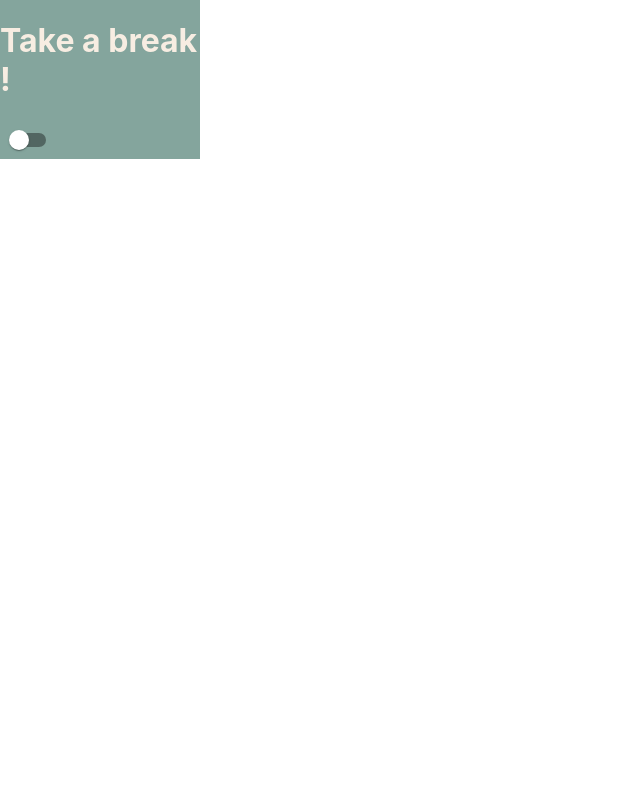
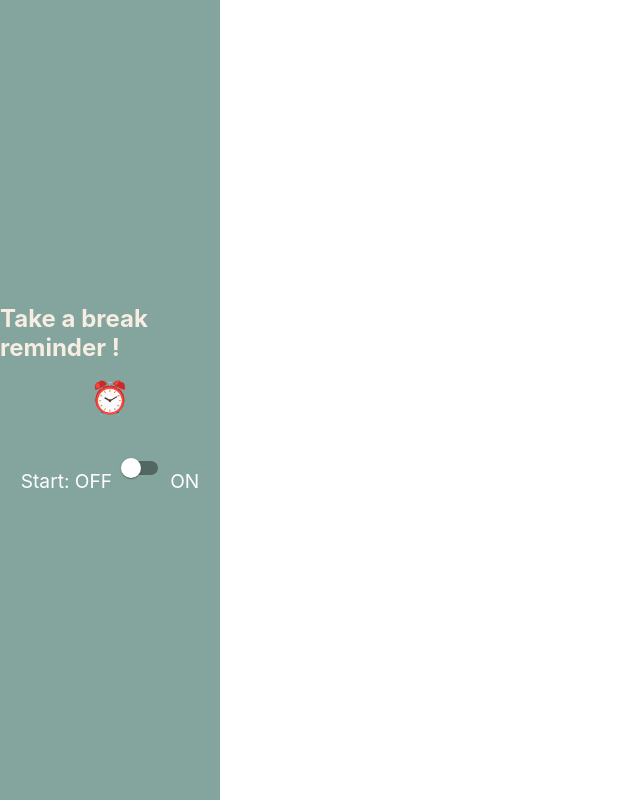
Before and after one commit to martinmortier/takeabreak, a React (Create React App) app: page / in a window 1280 px wide. Shown: the whole page, without its empty margins (0-640 px from the left). Built offline with nearby package versions, Linux system fonts and the light colour scheme.

Commit message:
Styling App component

```diff
--- a/public/background.js
+++ b/public/background.js
@@ -7,8 +7,8 @@ chrome.storage.onChanged.addListener(() => {
       if (startTimerNotification && time > 0) {
         interval = setInterval(() => {
           chrome.notifications.create({
-            title: "Reminder",
-            message: "Test reminder",
+            title: "It's time to take a beak !",
+            message: "Don't forget to drink some water and sit on your chair properly 😄",
             iconUrl: "./relaxIcon.png",
             type: "basic",
           });
@@ -17,5 +17,3 @@ chrome.storage.onChanged.addListener(() => {
     }
   );
 });
-
-//TODO: Save startTimerNotification and time value in App.tsx
--- a/src/App.styles.js
+++ b/src/App.styles.js
@@ -1,4 +1,5 @@
 import { makeStyles } from "@mui/styles";
+import { fontSize } from "@mui/system";
 
 export const useStyles = makeStyles({
   root: {
@@ -8,10 +9,23 @@ export const useStyles = makeStyles({
     flexWrap: "wrap",
     justifyContent: "center",
     alignContent: "center",
-    flexShrink: 1,
+    height: "100vh",
   },
   title: {
     fontWeight: "bold",
-    color:"#f7ede2"
+    color: "#f7ede2",
+    fontSize:"1.5em"
   },
+  clockEmoji: {
+    fontSize:"2em",
+    textAlign:"center",
+    marginTop: 0
+  },
+  switch:{
+    display:"flex",
+    flexDirection:'row',
+    justifyContent:'center',
+    color:"white",
+    fontSize:"1.2em"
+  }
 });
--- a/src/App.tsx
+++ b/src/App.tsx
@@ -44,8 +44,13 @@ function App() {
 
   return (
     <div className={styles.root}>
-    <h1 className={styles.title}>Take a break !</h1>
+    <h1 className={styles.title}>Take a break reminder ! </h1>
+    <p className={styles.clockEmoji}>⏰</p>
+    <div className={styles.switch}>
+      <p>Start: OFF</p>
       <Switch name="Start timer" onChange={handleChangeStartTimer} checked={startTimerNotification}/>
+      <p>ON</p>
+      </div>
       {startTimerNotification && (
         <TimerForm handleChange={handleChange} time={time} />
       )}
--- a/src/components/TimerForm.tsx
+++ b/src/components/TimerForm.tsx
@@ -14,12 +14,12 @@ const TimerForm = ({ handleChange, time }: TimerFormprops) => {
   return (
     <div>
       <FormControl fullWidth>
-        <Select value={time} onChange={handleChange}>
+        <Select value={time} onChange={handleChange} sx={{color:"white"}}>
           <MenuItem value={5000}>5 secondes</MenuItem>
           <MenuItem value={300000}>5 minutes</MenuItem>
           <MenuItem value={900000}>15 minutes</MenuItem>
           <MenuItem value={1500000}>25 minutes</MenuItem>
-          <MenuItem value={3600000}>1 hours</MenuItem>
+          <MenuItem value={3600000}>1 hour</MenuItem>
         </Select>
       </FormControl>
     </div>
--- a/src/index.css
+++ b/src/index.css
@@ -1,6 +1,6 @@
 body {
   height:300px;
-  width: 200px;
+  width: 220px;
   margin: 0;
   font-family: -apple-system, BlinkMacSystemFont, 'Segoe UI', 'Roboto', 'Oxygen',
     'Ubuntu', 'Cantarell', 'Fira Sans', 'Droid Sans', 'Helvetica Neue',
```
